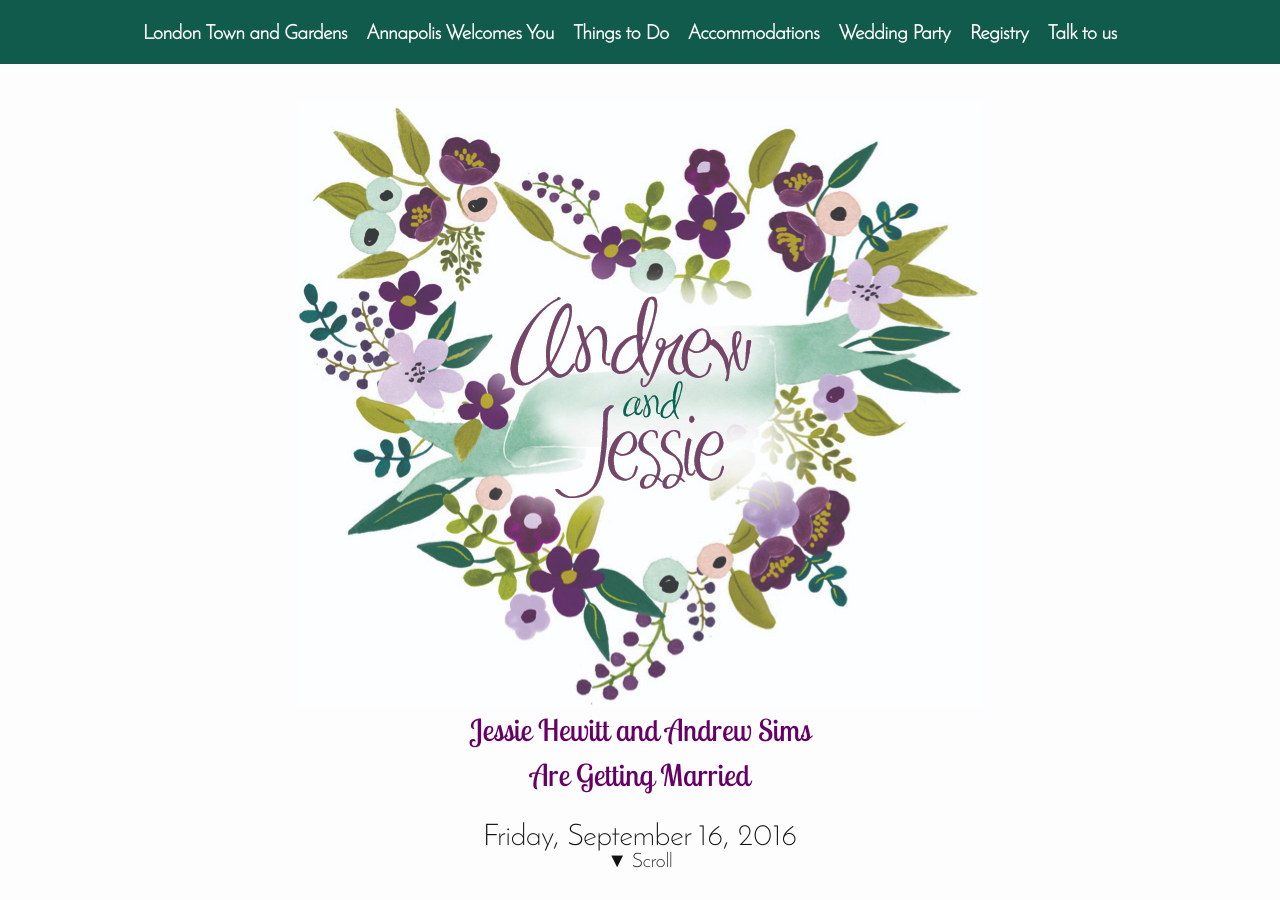
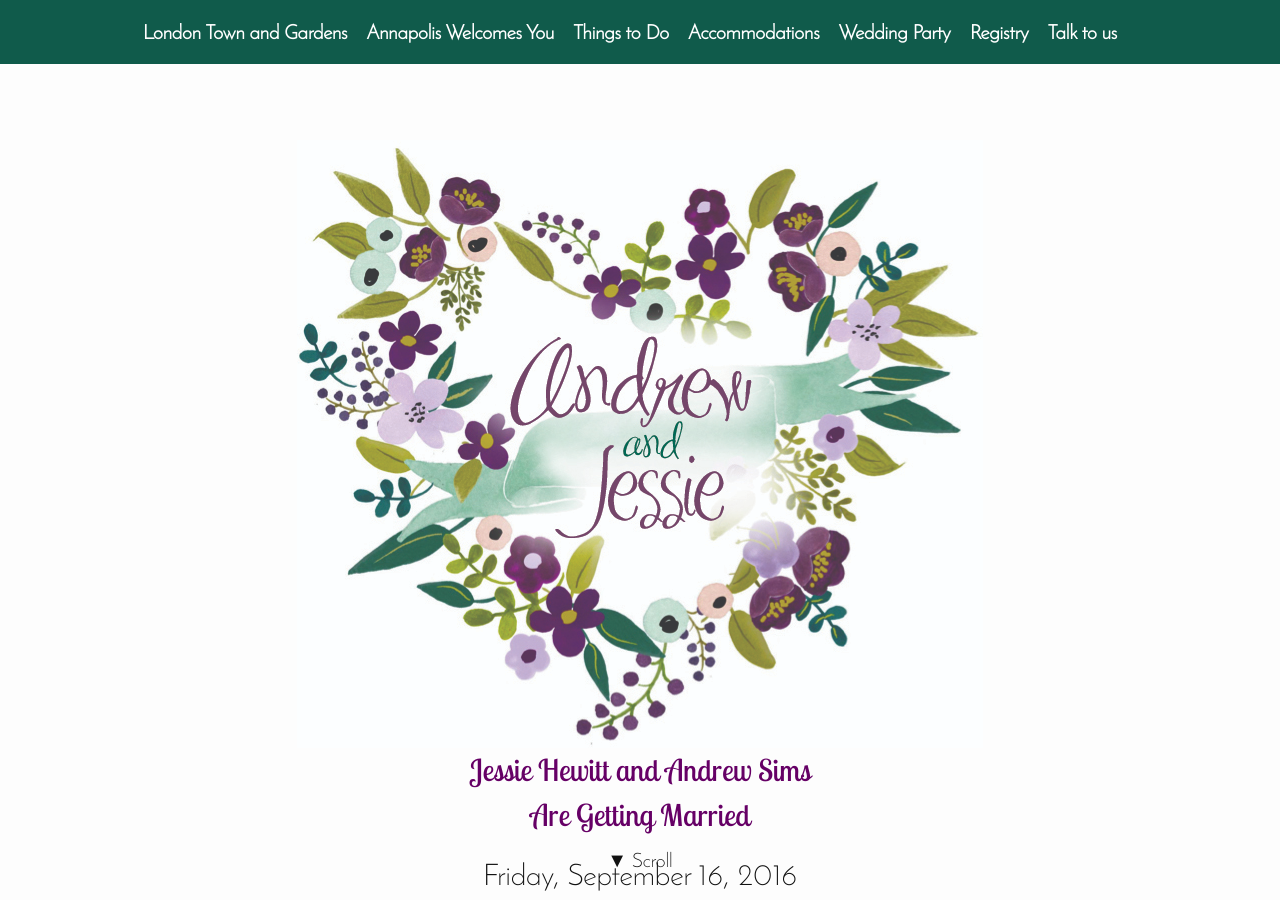
Before and after one commit to rhewitt22/jessie, a Jekyll site: the page built from index.html, in a window 1280 px wide and 900 px high. Built offline with Jekyll 4.4.1, drawn with Linux system fonts in a browser that asks for light colours; nearby versions of some CDN libraries.

Commit message:
Add some margin; max height 50vh instead of 100vh

```diff
--- a/_sass/_page.scss
+++ b/_sass/_page.scss
@@ -1,7 +1,8 @@
 .page {
   vm: 100vh;
-  vmin: 100vh;
-  min-height: 100vh;
+  vmin: 50vh;
+  margin: 2em 0;
+  min-height: 50vh;
   padding: 100px 3% 0 3%;
 }
 
```
